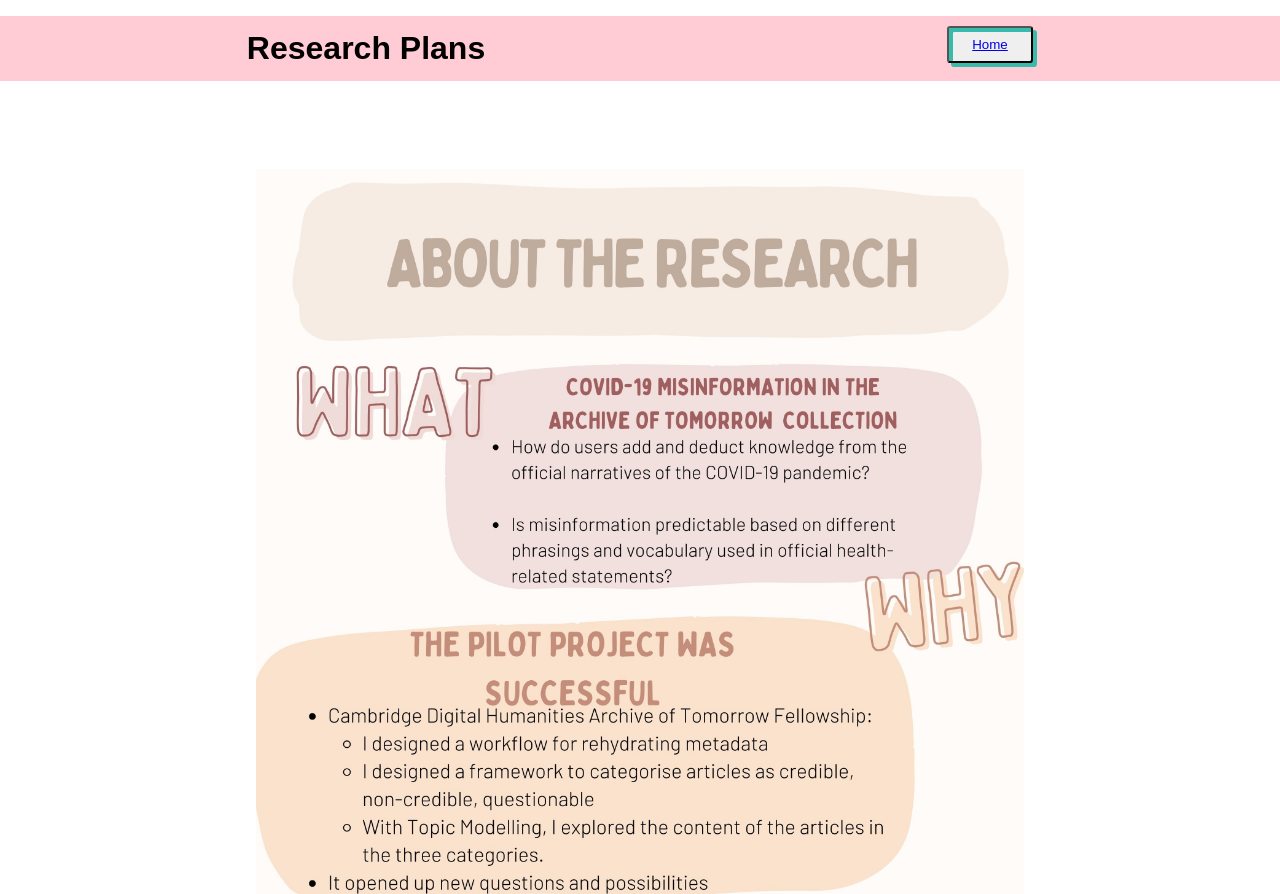
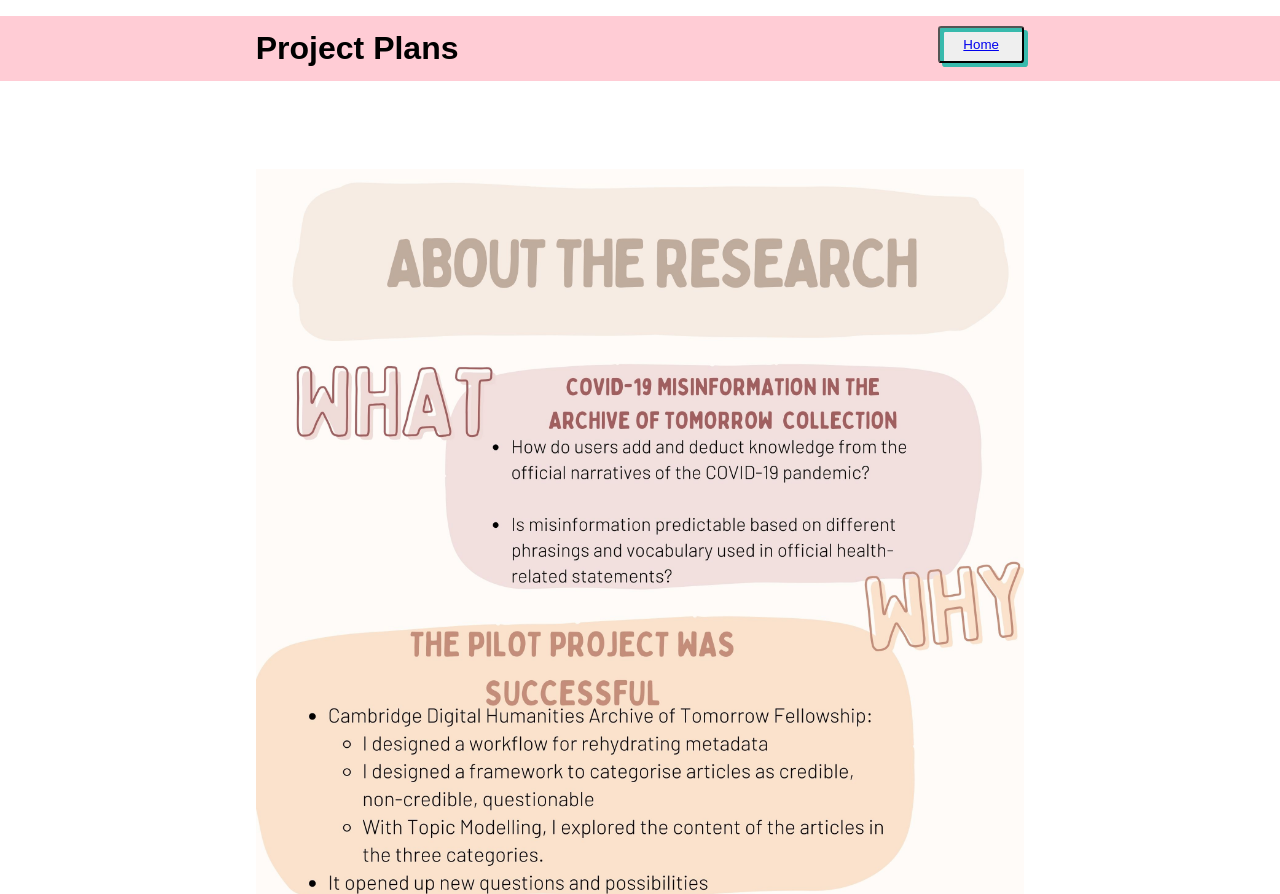
Before and after one commit to aurigandrea/AoTNLS, a website built with Parcel: page research.html in a window 1280 px wide. Shown: the top 894 px of the page. Built offline with nearby package versions, Linux system fonts and the light colour scheme.

Commit message:
Update research.html

```diff
--- a/research.html
+++ b/research.html
@@ -2,14 +2,14 @@
 <html lang="en" xmlns="http://www.w3.org/1999/html">
 <head>
   <meta charset="UTF-8">
-  <title>Research plans</title>
+  <title>Project plans</title>
     <link rel="stylesheet" href="css/main.css">
 </head>
 <header>
 <div class="header" id="myHeader">
    <div class="flex-container">
           <div>
-  <h1>Research Plans</h1>
+  <h1>Project Plans</h1>
             </div>
      <div>
   <nav class="nav-list flex-group" id="myTopnav">
```
